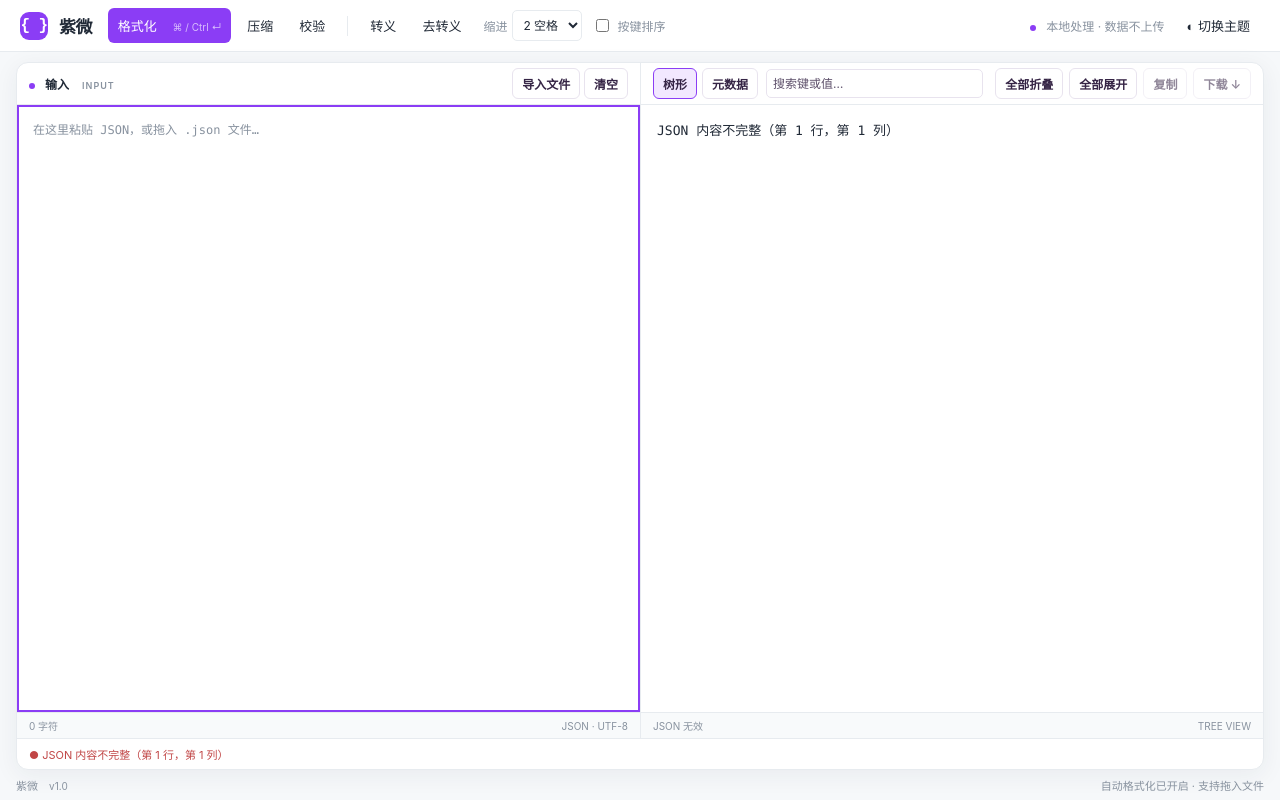
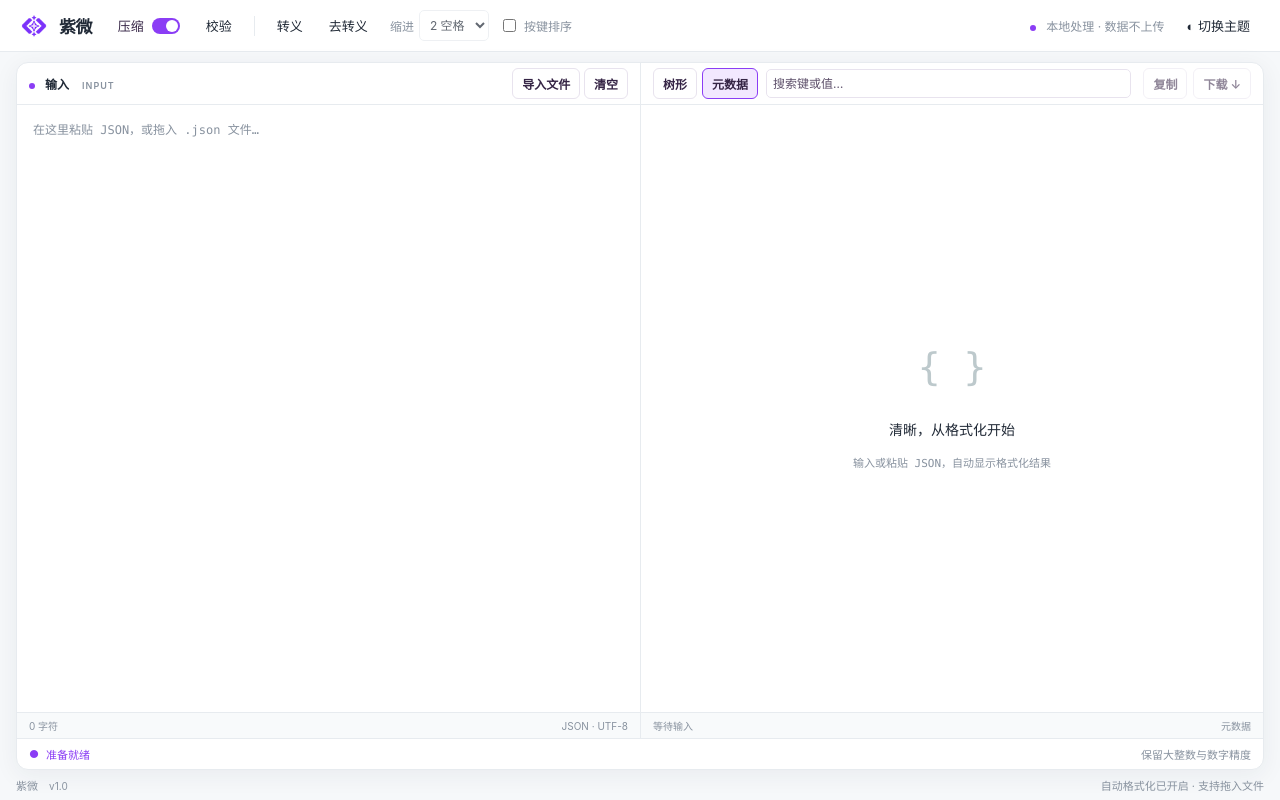
Before and after one commit to lidedongsn/ziwei, a website with bundled scripts: page index.html in a window 1280 px wide. Both pictures are taken after a click on the switch "压缩". Built offline with nearby package versions, Linux system fonts and the light colour scheme.

Commit message:
Add icon

```diff
--- a/index.html
+++ b/index.html
@@ -4,6 +4,7 @@
   <meta charset="UTF-8">
   <meta name="viewport" content="width=device-width, initial-scale=1">
   <title>紫微 · JSON 格式化</title>
+  <link rel="icon" type="image/png" sizes="32x32" href="src/assets/icons/icon-32.png">
   <link rel="stylesheet" href="src/styles/index.css">
   <script type="module" src="src/main.js">
 </script>
@@ -11,14 +12,12 @@
 <body>
   <header class="app-bar">
     <a class="brand" href="index.html">
-<span class="logo">{ }</span>
+<img class="logo" src="src/assets/icons/icon-48.png" width="28" height="28" alt="">
 <span>紫微</span>
 </a>
     <div class="toolbar" role="toolbar" aria-label="JSON 工具栏">
       <div class="actions">
-<button class="primary" id="format">格式化 <kbd>⌘ / Ctrl ↵</kbd>
-</button>
-<button id="minify">压缩</button>
+<button id="minify" role="switch" aria-checked="false" title="开启后输出单行 JSON，关闭后恢复格式化">压缩 <span class="switch-track" aria-hidden="true"></span></button>
 <button id="validate">校验</button>
 <span class="separator">
 </span>
--- a/src/styles/index.css
+++ b/src/styles/index.css
@@ -786,6 +786,45 @@ body.dark {
   gap: 6px;
 }
 
+.app-bar img.logo {
+  background: transparent;
+  border-radius: 0;
+  object-fit: contain;
+}
+
+#minify {
+  display: inline-flex;
+  align-items: center;
+  gap: 8px;
+  color: var(--control-text);
+}
+
+.switch-track {
+  width: 28px;
+  height: 16px;
+  padding: 2px;
+  border-radius: 10px;
+  background: var(--control-border);
+}
+
+.switch-track::after {
+  content: "";
+  display: block;
+  width: 12px;
+  height: 12px;
+  border-radius: 50%;
+  background: var(--panel);
+  transition: transform .15s;
+}
+
+#minify[aria-checked="true"] .switch-track {
+  background: var(--accent);
+}
+
+#minify[aria-checked="true"] .switch-track::after {
+  transform: translateX(12px);
+}
+
 html {
   height: 100%;
 }
--- a/src/tools/json/controller.js
+++ b/src/tools/json/controller.js
@@ -29,7 +29,7 @@ function changed() {
   $('matches').textContent = '';
   status('准备就绪');
   if (hasInput && !composing) {
-    formatTimer = setTimeout(() => process('format', false), 300);
+    formatTimer = setTimeout(() => process(mode, false), 300);
   }
 }
 function read() {
@@ -37,7 +37,7 @@ function read() {
   if (new Blob([source]).size > MAX_SIZE) throw new Error('文件过大，请使用不超过 2 MB 的 JSON');
   return parse(source);
 }
-function process(nextMode = 'format', locateError = true) {
+function process(nextMode = mode, locateError = true) {
   clearTimeout(formatTimer);
   try {
     root = read(); mode = nextMode;
@@ -78,8 +78,20 @@ $('output').addEventListener('keydown', (event) => { if (event.key === 'Escape')
 $('input').addEventListener('input', changed);
 $('input').addEventListener('compositionstart', () => { composing = true; clearTimeout(formatTimer); });
 $('input').addEventListener('compositionend', () => { composing = false; changed(); });
-$('format').onclick = () => process();
-$('minify').onclick = () => process('minify');
+let viewBeforeMinify = view;
+$('minify').onclick = () => {
+  const enabled = mode !== 'minify';
+  mode = enabled ? 'minify' : 'format';
+  $('minify').setAttribute('aria-checked', String(enabled));
+  $('indent').disabled = enabled;
+  if (enabled) {
+    viewBeforeMinify = view;
+    selectView('code');
+  } else if (view === 'code') {
+    selectView(viewBeforeMinify);
+  }
+  if ($('input').value.trim() && !composing) process(mode, false);
+};
 $('validate').onclick = () => { try { read(); status('校验通过 · JSON 语法有效'); } catch (error) { status(error.message, true); if (Number.isInteger(error.position)) { $('input').focus(); $('input').setSelectionRange(error.position, error.position + 1); } } };
 $('clear').onclick = () => { setInput(''); $('input').focus(); };
 $('indent').onchange = $('sort').onchange = () => { if (root) process(mode); };
```
Also changed, not shown: docs/development.md (+2 -0 lines), assets/icon-source.png (added), manifest.json, src/assets/icons/icon-128.png (added), src/assets/icons/icon-16.png (added), src/assets/icons/icon-32.png (added), src/assets/icons/icon-48.png (added).
